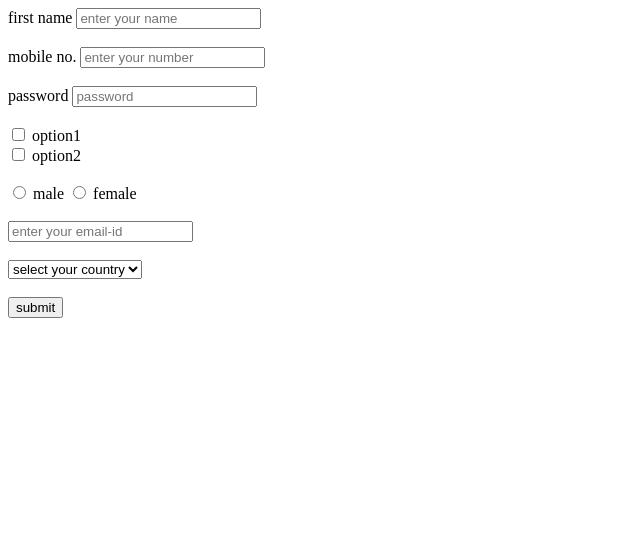
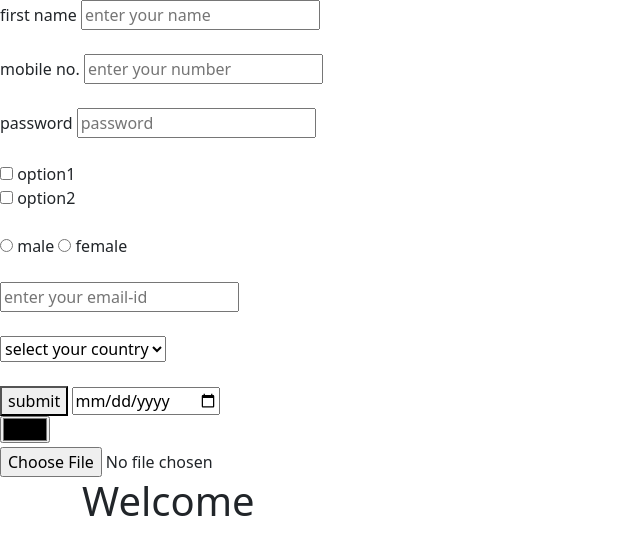
Before and after one commit to justinphilipgeorge/htmlwork, a plain HTML site: page pages/single/forms.html in a window 1280 px wide. Shown: the whole page, without its empty margins (0-640 px from the left). Drawn offline with nearby package versions, Linux system fonts and the light colour scheme.

Commit message:
adding files

```diff
--- a/pages/single/forms.html
+++ b/pages/single/forms.html
@@ -1,7 +1,7 @@
 <!DOCTYPE html>
 
 <head>
-
+    <link href="https://cdn.jsdelivr.net/npm/bootstrap@5.1.3/dist/css/bootstrap.min.css" rel="stylesheet" integrity="sha384-1BmE4kWBq78iYhFldvKuhfTAU6auU8tT94WrHftjDbrCEXSU1oBoqyl2QvZ6jIW3" crossorigin="anonymous">
     <title>Document</title>
 </head>
 <body>
@@ -37,7 +37,19 @@
         </select>
         <br><br>
         <button type="submit">submit</button>
+        <input type="date">
+        <br>
+        <input type="color">
+        <br>
+        <input type="file">
+        <div class="container">
+        <h1>Welcome</h1>
+        </div>
+
+
 
     </form>
+    <script src="https://cdn.jsdelivr.net/npm/@popperjs/core@2.10.2/dist/umd/popper.min.js" integrity="sha384-7+zCNj/IqJ95wo16oMtfsKbZ9ccEh31eOz1HGyDuCQ6wgnyJNSYdrPa03rtR1zdB" crossorigin="anonymous"></script>
+<script src="https://cdn.jsdelivr.net/npm/bootstrap@5.1.3/dist/js/bootstrap.min.js" integrity="sha384-QJHtvGhmr9XOIpI6YVutG+2QOK9T+ZnN4kzFN1RtK3zEFEIsxhlmWl5/YESvpZ13" crossorigin="anonymous"></script>
 </body>
 </html>
```
